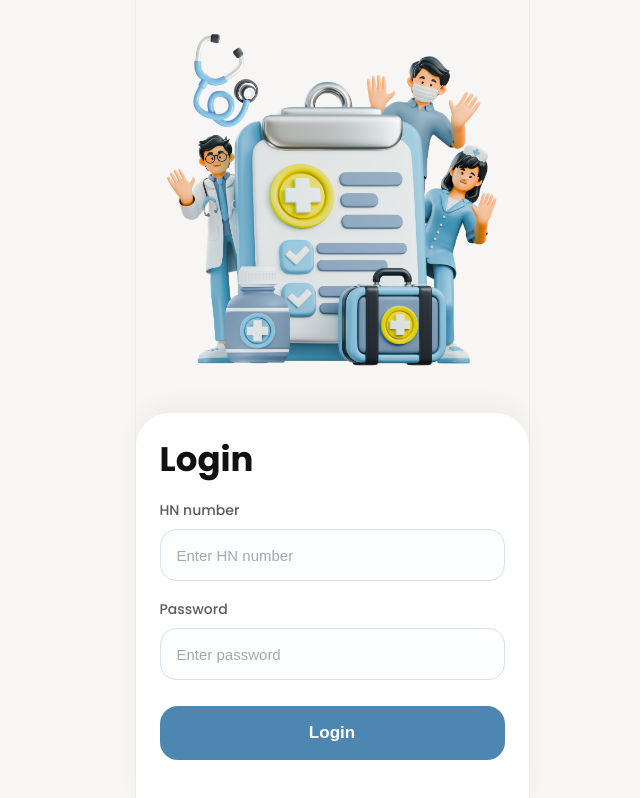
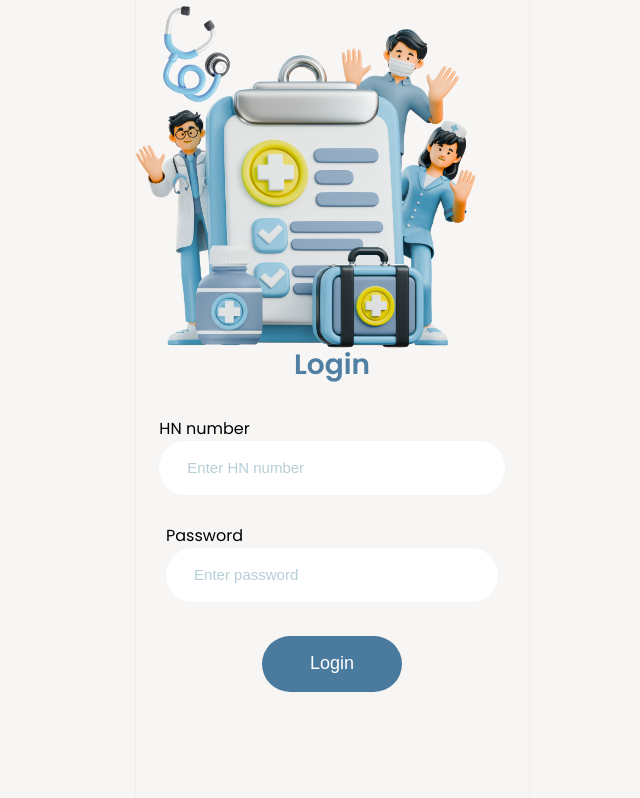
Before and after one commit to plinyulan/MINIAPP-POSTCARE, a React (Vite) app in the folder Frontend/Postcare/: page / in a window 1280 px wide. Shown: the whole page, without its empty margins (308-948 px from the left). Built offline with nearby package versions, Linux system fonts and the light colour scheme.

Commit message:
test appointment

```diff
--- a/Frontend/Postcare/src/pages/Appointment.css
+++ b/Frontend/Postcare/src/pages/Appointment.css
@@ -14,16 +14,15 @@ body {
   min-height: 100vh;
   margin: 0 auto;
   background: #f7f6f4;
-  padding: 24px 8px 120px;
+  padding: 24px 10px 120px;
   position: relative;
 }
 
-/* header */
 .appointment-header {
   display: flex;
   align-items: flex-start;
   gap: 14px;
-  margin-bottom: 26px;
+  margin-bottom: 28px;
 }
 
 .patient-avatar {
@@ -34,55 +33,39 @@ body {
   flex-shrink: 0;
 }
 
-.patient-info {
-  display: flex;
-  flex-direction: column;
-  justify-content: center;
-}
-
 .patient-info h2 {
   margin: 0;
   font-size: 20px;
-  line-height: 1.15;
+  line-height: 1.1;
   font-weight: 600;
-  color: #3c3c3c;
+  color: #3d3d3d;
 }
 
 .patient-info p {
   margin: 3px 0 0;
   font-size: 14px;
   line-height: 1.35;
-  font-weight: 400;
-  color: #3c3c3c;
+  color: #3d3d3d;
 }
 
-/* title */
 .appointment-title {
-  margin: 0 0 16px;
+  margin: 0 0 18px;
   font-size: 18px;
-  line-height: 1.2;
   font-weight: 600;
-  color: #111111;
+  color: #111;
 }
 
-/* appointment card */
 .appointment-card {
   width: 100%;
-  min-height: 142px;
+  min-height: 146px;
   background: #dce9eb;
   border-radius: 24px;
-  padding: 24px 18px;
-  margin-bottom: 16px;
+  padding: 24px 20px;
+  margin-bottom: 18px;
   display: flex;
   justify-content: space-between;
-  align-items: flex-start;
-  gap: 14px;
+  gap: 12px;
   cursor: pointer;
-  border: 2px solid transparent;
-}
-
-.appointment-card.active {
-  border: 2px solid #7da0bb;
 }
 
 .appointment-card-left {
@@ -93,33 +76,32 @@ body {
   margin: 0 0 6px;
   font-size: 14px;
   line-height: 1.45;
-  font-weight: 400;
-  color: #4d789a;
+  color: #4f7898;
 }
 
 .ap-code {
-  margin-bottom: 10px !important;
   font-size: 15px !important;
   font-weight: 600 !important;
+  margin-bottom: 10px !important;
 }
 
 .appointment-card-right {
-  width: 82px;
+  min-width: 82px;
   display: flex;
   flex-direction: column;
   align-items: flex-end;
   gap: 10px;
-  padding-top: 2px;
+  padding-top: 3px;
 }
 
 .approve-badge {
   min-width: 78px;
   height: 28px;
   padding: 0 12px;
-  border: 1.5px solid #18b53d;
+  border: 1.5px solid #16b43b;
   border-radius: 999px;
   background: #f8fff9;
-  color: #18b53d;
+  color: #16b43b;
   font-size: 12px;
   font-weight: 500;
   display: inline-flex;
@@ -132,8 +114,8 @@ body {
   height: 28px;
   padding: 0 12px;
   border-radius: 999px;
-  background: #49779b;
-  color: #ffffff;
+  background: #4a789b;
+  color: #fff;
   font-size: 12px;
   font-weight: 500;
   display: inline-flex;
@@ -141,24 +123,27 @@ body {
   justify-content: center;
 }
 
-/* detail box */
+/* ตอนอยู่หน้า detail ให้การ์ดบนไม่มีปุ่ม approve */
+.detail-selected {
+  margin-bottom: 16px;
+}
+
 .appointment-detail-box {
   width: 100%;
-  min-height: 425px;
+  min-height: 450px;
   background: #dce9eb;
-  border-radius: 24px;
-  padding: 16px 14px 28px;
+  border-radius: 20px;
+  padding: 16px 14px 24px;
   position: relative;
-  margin-top: -4px;
 }
 
 .appointment-detail-box::before {
   content: "";
   position: absolute;
-  top: -9px;
+  top: -10px;
   left: 8px;
   right: 8px;
-  border-top: 2px dashed #cfdce1;
+  border-top: 2px dashed #d1dde2;
 }
 
 .detail-top {
@@ -171,22 +156,15 @@ body {
 .detail-top h4 {
   margin: 0;
   font-size: 16px;
-  line-height: 1.2;
   font-weight: 500;
-  color: #4d789a;
+  color: #4f7898;
 }
 
 .detail-content p {
   margin: 0 0 28px;
   font-size: 15px;
-  line-height: 1.45;
-  font-weight: 400;
-  color: #4d789a;
-}
-
-.detail-content strong {
-  font-weight: 500;
-  color: #4d789a;
+  line-height: 1.5;
+  color: #4f7898;
 }
 
 .service-chip {
@@ -195,23 +173,31 @@ body {
   justify-content: center;
   min-height: 30px;
   padding: 0 14px;
-  border: 1.5px solid #7da0a8;
+  border: 1.5px solid #82a7af;
   border-radius: 999px;
   background: #eef7f7;
-  color: #5e8993;
+  color: #5e8a93;
   font-size: 14px;
-  font-weight: 400;
 }
 
-/* states */
+.back-to-list-btn {
+  width: 100%;
+  height: 46px;
+  border: none;
+  border-radius: 14px;
+  background: #4a789b;
+  color: #fff;
+  font-size: 15px;
+  font-weight: 600;
+  margin-top: 8px;
+}
+
 .loading-text,
 .error-text {
-  margin: 12px 0;
+  color: #4f7898;
   font-size: 14px;
-  color: #4d789a;
 }
 
-/* optional mobile nav */
 .bottom-nav {
   position: fixed;
   left: 50%;
@@ -219,7 +205,7 @@ body {
   transform: translateX(-50%);
   width: 315px;
   height: 57px;
-  background: rgba(255, 255, 255, 0.55);
+  background: rgba(255, 255, 255, 0.45);
   backdrop-filter: blur(8px);
   border-radius: 30px;
   display: grid;
@@ -251,10 +237,3 @@ body {
   height: 24px;
   object-fit: contain;
 }
-
-/* desktop preview ให้อยู่กลาง ไม่ยืด */
-@media (min-width: 394px) {
-  .appointment-page {
-    box-shadow: 0 0 0 1px rgba(0, 0, 0, 0.03);
-  }
-}
--- a/Frontend/Postcare/src/pages/LoginHN.css
+++ b/Frontend/Postcare/src/pages/LoginHN.css
@@ -4,8 +4,8 @@
 
 body {
   margin: 0;
+  font-family: "Poppins", sans-serif;
   background: #f7f6f4;
-  font-family: "Poppins", sans-serif;
 }
 
 .loginhn-page {
@@ -20,98 +20,83 @@ body {
   max-width: 393px;
   min-height: 100vh;
   background: #f7f6f4;
-  display: flex;
-  flex-direction: column;
-  margin: 0 auto;
+  position: relative;
+  overflow: hidden;
 }
 
-.loginhn-hero {
+.loginhn-top {
   width: 100%;
-  padding: 28px 18px 0;
+  background: #f7f6f4;
   display: flex;
   justify-content: center;
-  align-items: flex-start;
+  align-items: flex-end;
+  padding-top: 28px;
+  position: relative;
+  z-index: 2;
 }
 
 .loginhn-image {
   width: 100%;
-  max-width: 330px;
+  max-width: 340px;
   height: auto;
   object-fit: contain;
   display: block;
 }
 
-.loginhn-panel {
-  margin-top: auto;
-  background: #ffffff;
-  border-radius: 34px 34px 0 0;
-  padding: 28px 24px 40px;
-  box-shadow: 0 -8px 24px rgba(0, 0, 0, 0.04);
+.loginhn-bottom {
+  margin-top: -34px;
+  min-height: calc(100vh - 330px);
+  background: #d9e8f4;
+  border-top-left-radius: 46px;
+  border-top-right-radius: 46px;
+  padding: 78px 34px 48px;
+  position: relative;
+  z-index: 1;
 }
 
 .loginhn-title {
-  margin: 0 0 22px;
-  font-size: 34px;
-  line-height: 1.1;
-  font-weight: 700;
-  color: #111111;
+  margin: 0 0 34px;
+  text-align: center;
+  font-size: 28px;
+  line-height: 1.2;
+  font-weight: 600;
+  color: #4f7fa3;
 }
 
 .loginhn-form {
   display: flex;
   flex-direction: column;
-  gap: 18px;
-}
-
-.loginhn-field {
-  display: flex;
-  flex-direction: column;
-  gap: 8px;
-}
-
-.loginhn-label {
-  font-size: 14px;
-  font-weight: 500;
-  color: #5a5a5a;
+  align-items: center;
+  gap: 28px;
 }
 
 .loginhn-input {
   width: 100%;
-  height: 52px;
-  border: 1.5px solid #d8e2e8;
-  border-radius: 16px;
-  padding: 0 16px;
+  height: 54px;
+  border: none;
+  border-radius: 999px;
+  background: #ffffff;
+  padding: 0 28px;
   font-size: 15px;
-  color: #333333;
-  background: #fdfefe;
+  color: #5a7a8d;
   outline: none;
 }
 
 .loginhn-input::placeholder {
-  color: #a0aab2;
-}
-
-.loginhn-input:focus {
-  border-color: #7fa8c3;
-  box-shadow: 0 0 0 3px rgba(127, 168, 195, 0.14);
+  color: #b6cfd6;
 }
 
 .loginhn-button {
-  margin-top: 8px;
-  width: 100%;
-  height: 54px;
+  margin-top: 6px;
+  min-width: 140px;
+  height: 56px;
   border: none;
-  border-radius: 18px;
-  background: #4d86b0;
+  border-radius: 999px;
+  background: #4a7a9e;
   color: #ffffff;
-  font-size: 17px;
-  font-weight: 600;
+  font-size: 18px;
+  font-weight: 500;
   cursor: pointer;
-  transition: 0.2s ease;
-}
-
-.loginhn-button:hover {
-  opacity: 0.95;
 }
 
 .loginhn-button:disabled {
```
Also changed, not shown: Frontend/Postcare/src/pages/Appointment.jsx (+87 -33 lines).
